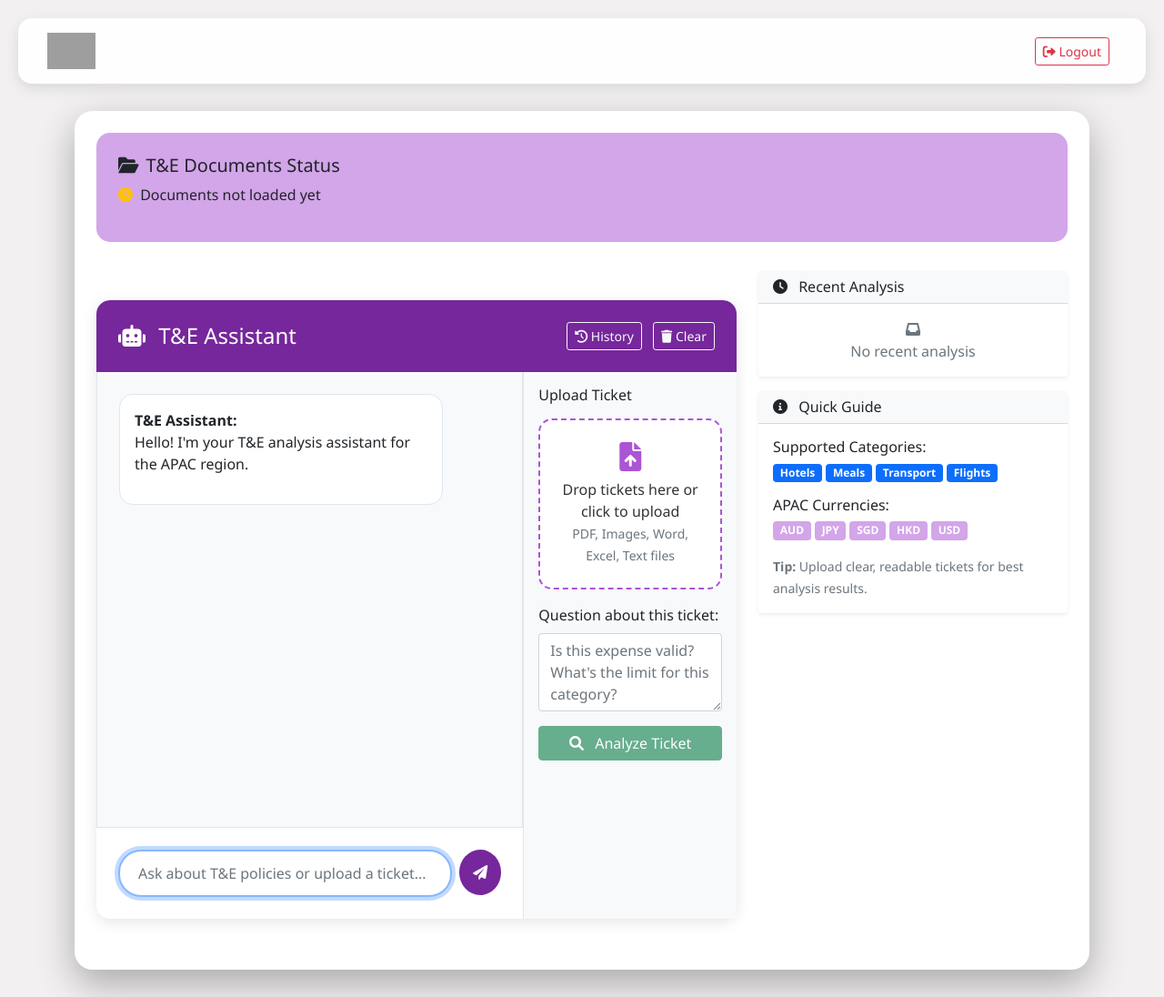
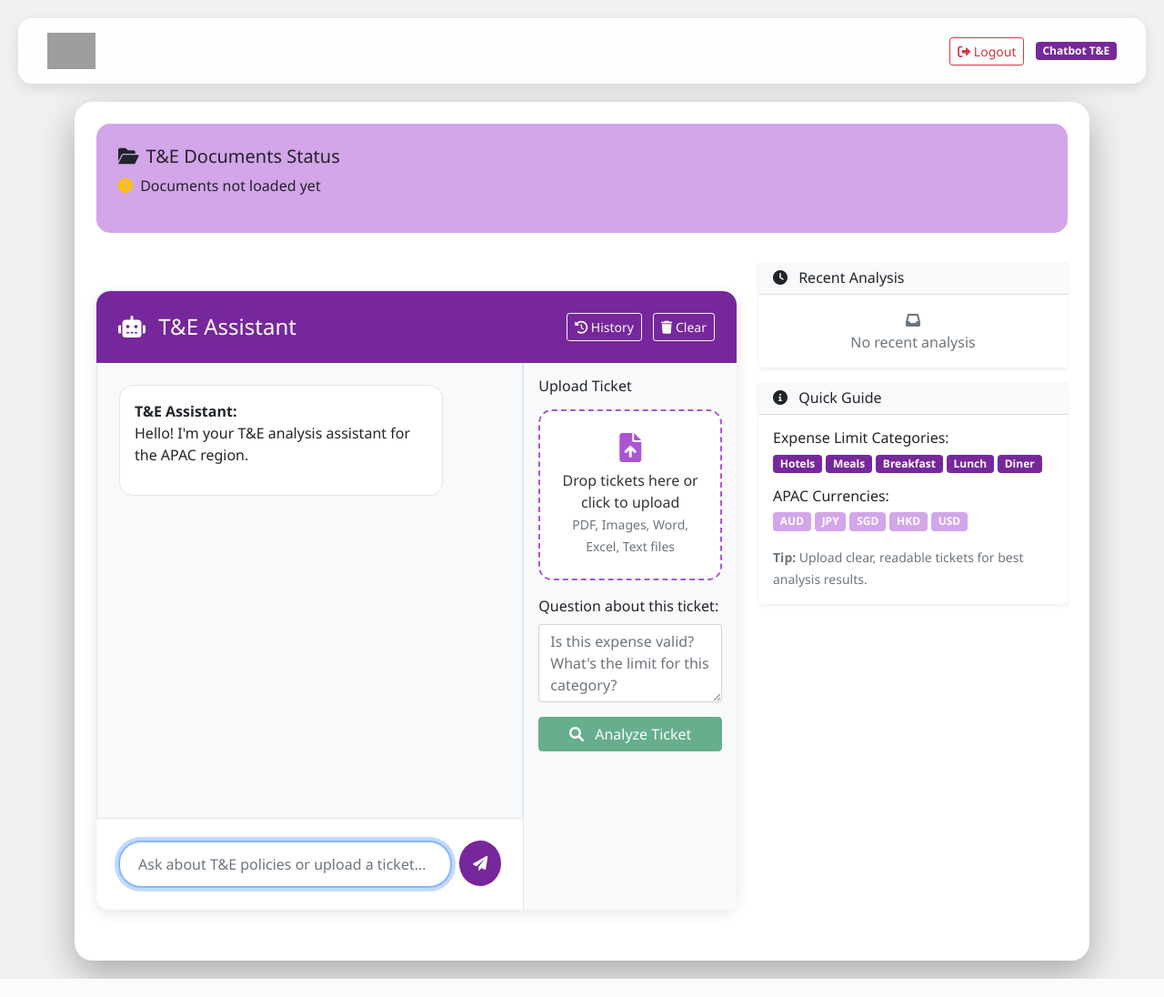
Before and after one commit to DanielGuez16/test2, a FastAPI app: template templates/te_index.html in a window 1280 px wide. Shown: the whole page at 91% size. Run offline with FastAPI, Linux system fonts and the light colour scheme; the template is opened without the code that fills it, so the values that code supplies are empty; some libraries are stand-ins or nearby versions; grey boxes are pictures that could not be loaded.

Commit message:
Update te_index.html

```diff
--- a/templates/te_index.html
+++ b/templates/te_index.html
@@ -34,8 +34,8 @@
             background: white;
             border-radius: 20px;
             box-shadow: 0 15px 40px rgba(0,0,0,0.3);
-            margin: 30px auto;
-            max-width: 1200px;
+            margin: 20px auto;
+            max-width: 1800px;
             backdrop-filter: blur(10px);
         }
 
@@ -57,6 +57,10 @@
         }
         .documents-status.loaded {
             background: linear-gradient(135deg, #e8f5e8, #c8e6c9);
+        }
+
+        .bg-primary {
+            background-color: var(--natixis-blue) !important;
         }
 
         .bg-secondary {
@@ -146,6 +150,7 @@
             <button class="btn btn-outline-danger btn-sm me-2" onclick="logout()">
                 <i class="fas fa-sign-out-alt"></i> Logout
             </button>
+            <span class="badge bg-primary">Chatbot T&E</span>
         </div>
     </div>
 
@@ -296,12 +301,13 @@
                         </div>
                         <div class="card-body">
                             <div class="mb-3">
-                                <h6>Supported Categories:</h6>
+                                <h6>Expense Limit Categories:</h6>
                                 <div class="d-flex flex-wrap gap-1">
                                     <span class="badge bg-primary">Hotels</span>
                                     <span class="badge bg-primary">Meals</span>
-                                    <span class="badge bg-primary">Transport</span>
-                                    <span class="badge bg-primary">Flights</span>
+                                    <span class="badge bg-primary">Breakfast</span>
+                                    <span class="badge bg-primary">Lunch</span>
+                                    <span class="badge bg-primary">Diner</span>
                                 </div>
                             </div>
 
```
